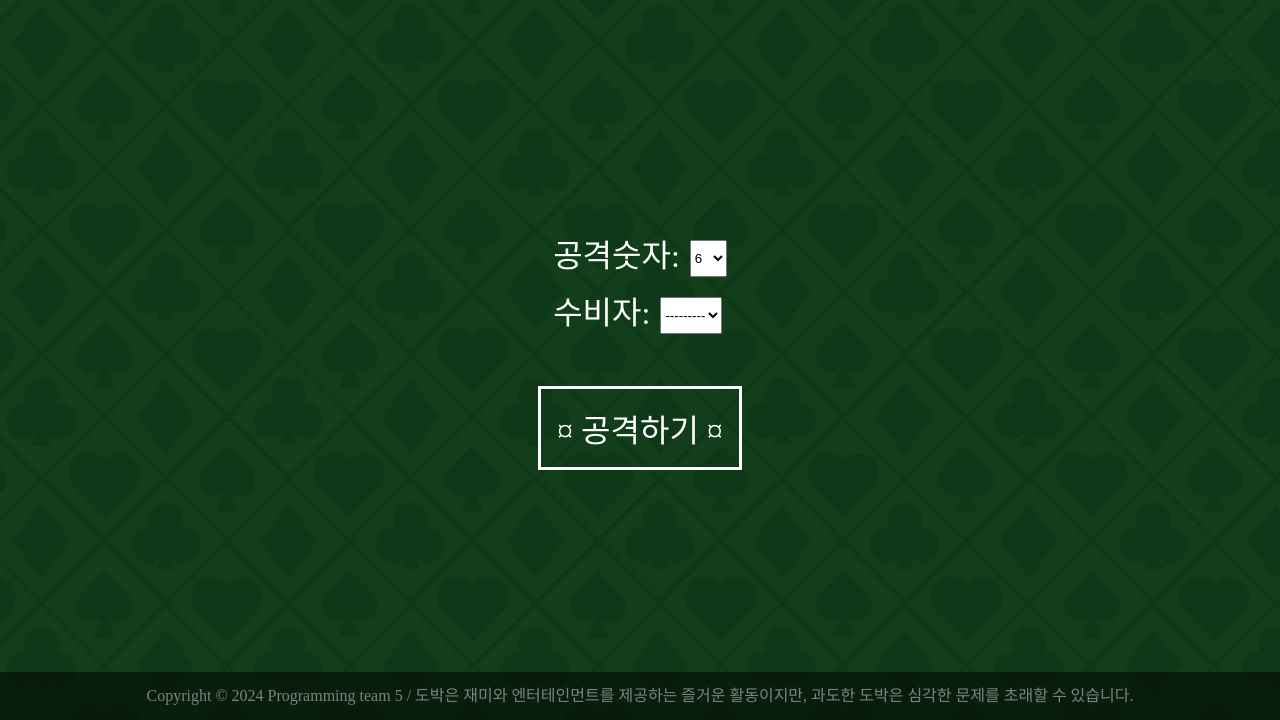
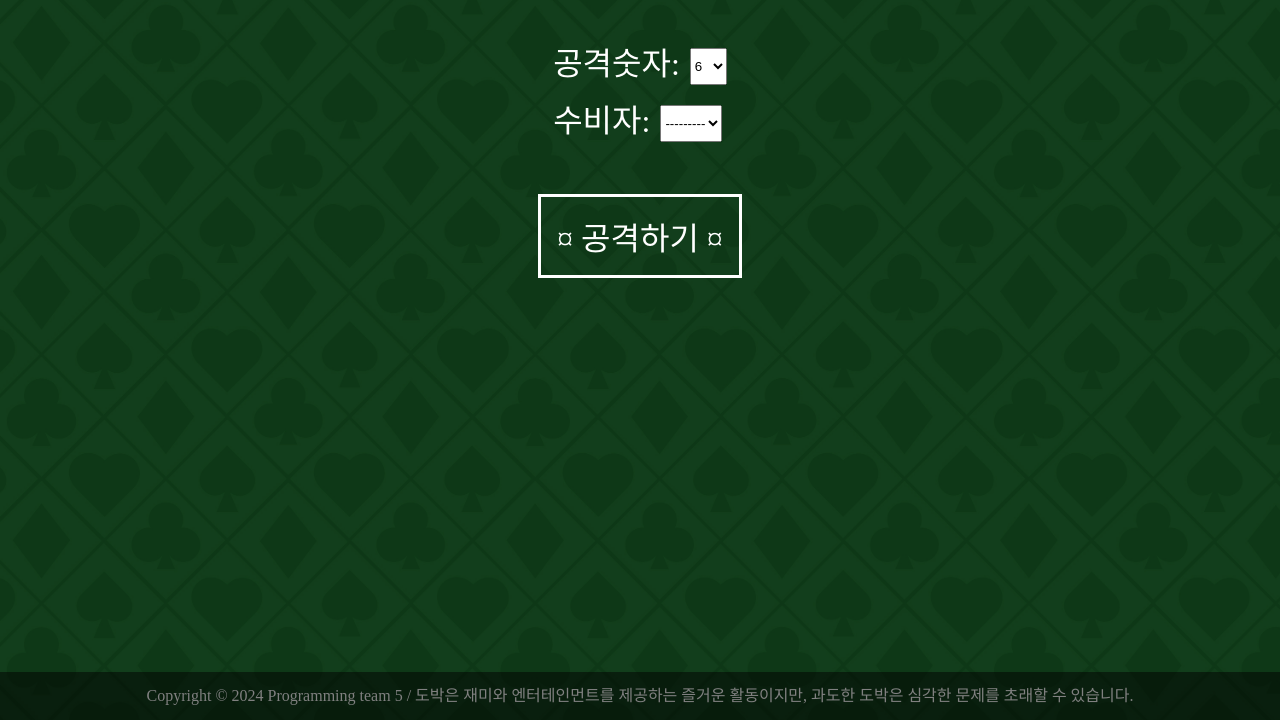
Before and after one commit to mxnxzuzi/CardGame, a Django app: page /attack_choice in a window 1280 px wide. Shown: the part 80-800 px from the top of the page. Run offline with Django 5.2, Linux system fonts and the light colour scheme; data that the repository does not hold is empty; some web fonts are replaced.

Commit message:
[feat]:최종

```diff
--- a/static/css/game/game_attack.css
+++ b/static/css/game/game_attack.css
@@ -1,6 +1,5 @@
 .form-container {
   display: flex;
-  margin-top: 40vh;
 }
 
 form {
```
